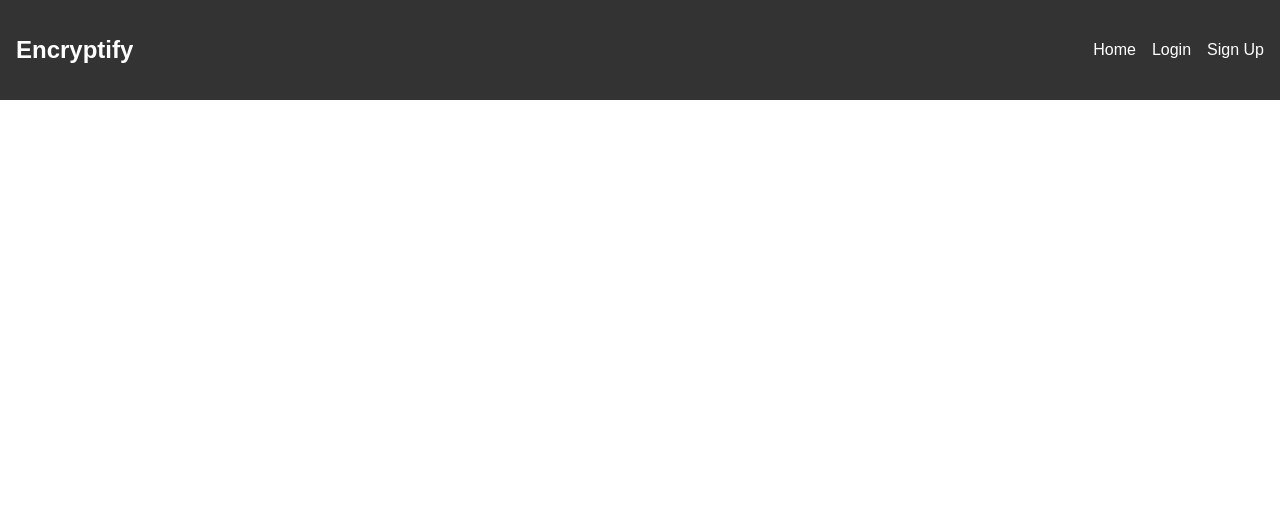
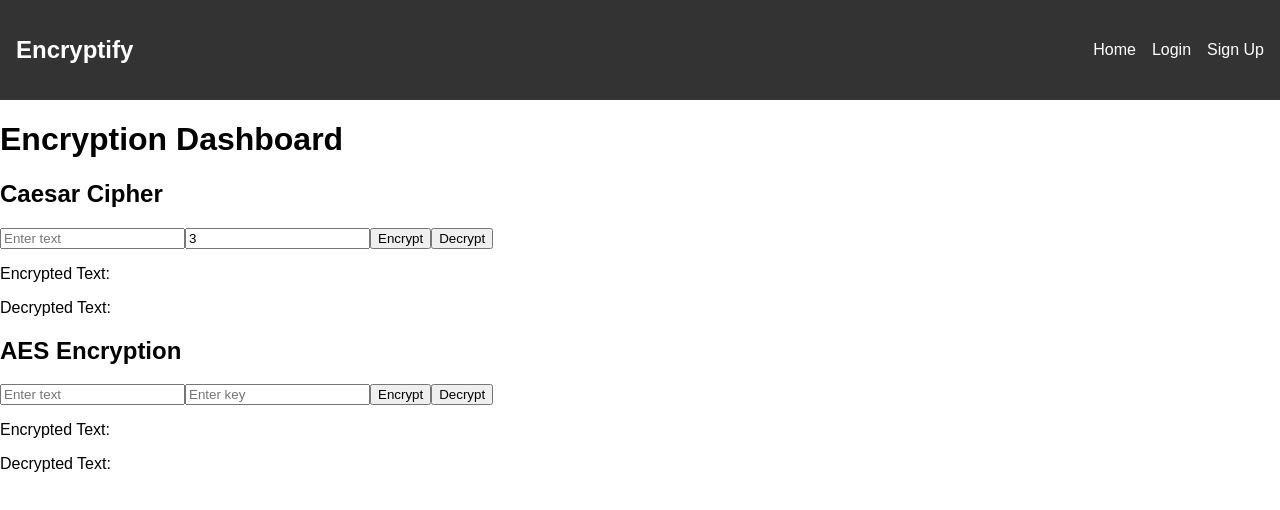
Before and after one commit to FirasKahlaoui/Encryptify, a React (Create React App) app: page /dashboard in a window 1280 px wide. Shown: the top 510 px of the page. Built offline with nearby package versions, Linux system fonts and the light colour scheme; no server answers.

Commit message:
Setup the utils

```diff
--- a/src/App.js
+++ b/src/App.js
@@ -4,9 +4,11 @@ import Home from "./pages/Home";
 import Login from "./pages/Login";
 import Signup from "./pages/Signup";
 import Navbar from "./components/Navbar/Navbar";
+import Dashboard from "./components/Dashboard";
 
 const App = () => {
   const [isLoggedIn, setIsLoggedIn] = useState(false);
+  const [user, setUser] = useState({ role: "user" }); // Example user role
 
   return (
     <Router>
@@ -15,6 +17,7 @@ const App = () => {
         <Route path="/" element={<Home />} />
         <Route path="/login" element={<Login />} />
         <Route path="/signup" element={<Signup />} />
+        <Route path="/dashboard" element={<Dashboard user={user} />} />
       </Routes>
     </Router>
   );
--- /dev/null
+++ b/src/components/Dashboard.js
@@ -0,0 +1,95 @@
+// src/components/Dashboard.js
+import React, { useState } from "react";
+import { caesarEncrypt, caesarDecrypt } from "../utils/caesarCipher";
+import { aesEncrypt, aesDecrypt } from "../utils/aes";
+import { storeKey, retrieveKey } from "../utils/firebaseKeyManagement";
+import { checkPermission } from "../utils/rbac";
+
+const Dashboard = ({ user }) => {
+  const [text, setText] = useState("");
+  const [shift, setShift] = useState(3);
+  const [key, setKey] = useState("");
+  const [encryptedText, setEncryptedText] = useState("");
+  const [decryptedText, setDecryptedText] = useState("");
+
+  const handleCaesarEncrypt = () => {
+    if (checkPermission(user.role, "encrypt")) {
+      setEncryptedText(caesarEncrypt(text, shift));
+    } else {
+      alert("You do not have permission to encrypt");
+    }
+  };
+
+  const handleCaesarDecrypt = () => {
+    if (checkPermission(user.role, "decrypt")) {
+      setDecryptedText(caesarDecrypt(encryptedText, shift));
+    } else {
+      alert("You do not have permission to decrypt");
+    }
+  };
+
+  const handleAesEncrypt = async () => {
+    if (checkPermission(user.role, "encrypt")) {
+      const encrypted = aesEncrypt(text, key);
+      await storeKey("aesKey", key);
+      setEncryptedText(encrypted);
+    } else {
+      alert("You do not have permission to encrypt");
+    }
+  };
+
+  const handleAesDecrypt = async () => {
+    if (checkPermission(user.role, "decrypt")) {
+      const storedKey = await retrieveKey("aesKey");
+      setDecryptedText(aesDecrypt(encryptedText, storedKey));
+    } else {
+      alert("You do not have permission to decrypt");
+    }
+  };
+
+  return (
+    <div>
+      <h1>Encryption Dashboard</h1>
+      <div>
+        <h2>Caesar Cipher</h2>
+        <input
+          type="text"
+          value={text}
+          onChange={(e) => setText(e.target.value)}
+          placeholder="Enter text"
+        />
+        <input
+          type="number"
+          value={shift}
+          onChange={(e) => setShift(e.target.value)}
+          placeholder="Shift"
+        />
+        <button onClick={handleCaesarEncrypt}>Encrypt</button>
+        <button onClick={handleCaesarDecrypt}>Decrypt</button>
+        <p>Encrypted Text: {encryptedText}</p>
+        <p>Decrypted Text: {decryptedText}</p>
+      </div>
+      <div>
+        <h2>AES Encryption</h2>
+        <input
+          type="text"
+          value={text}
+          onChange={(e) => setText(e.target.value)}
+          placeholder="Enter text"
+        />
+        <input
+          type="text"
+          value={key}
+          onChange={(e) => setKey(e.target.value)}
+          placeholder="Enter key"
+        />
+        <button onClick={handleAesEncrypt}>Encrypt</button>
+        <button onClick={handleAesDecrypt}>Decrypt</button>
+        <p>Encrypted Text: {encryptedText}</p>
+        <p>Decrypted Text: {decryptedText}</p>
+      </div>
+    </div>
+  );
+};
+
+export default Dashboard;
--- /dev/null
+++ b/src/utils/aes.js
@@ -0,0 +1,11 @@
+// src/utils/aes.js
+import CryptoJS from 'crypto-js';
+
+export const aesEncrypt = (text, key) => {
+  return CryptoJS.AES.encrypt(text, key).toString();
+};
+
+export const aesDecrypt = (ciphertext, key) => {
+  const bytes = CryptoJS.AES.decrypt(ciphertext, key);
+  return bytes.toString(CryptoJS.enc.Utf8);
+};
--- /dev/null
+++ b/src/utils/firebaseKeyManagement.js
@@ -0,0 +1,19 @@
+// src/utils/firebaseKeyManagement.js
+import { firestore } from '../firebase';
+import { aesEncrypt, aesDecrypt } from './aes';
+
+const KEK = process.env.REACT_APP_KEK; // Key Encryption Key
+
+export const storeKey = async (keyName, key) => {
+  const encryptedKey = aesEncrypt(key, KEK);
+  await firestore.collection('keys').doc(keyName).set({ key: encryptedKey });
+};
+
+export const retrieveKey = async (keyName) => {
+  const doc = await firestore.collection('keys').doc(keyName).get();
+  if (doc.exists) {
+    const encryptedKey = doc.data().key;
+    return aesDecrypt(encryptedKey, KEK);
+  }
+  throw new Error('Key not found');
+};
--- /dev/null
+++ b/src/utils/rbac.js
@@ -0,0 +1,9 @@
+// src/utils/rbac.js
+export const roles = {
+  admin: ['encrypt', 'decrypt', 'manageUsers'],
+  user: ['encrypt', 'decrypt'],
+};
+
+export const checkPermission = (role, action) => {
+  return roles[role].includes(action);
+};
```
